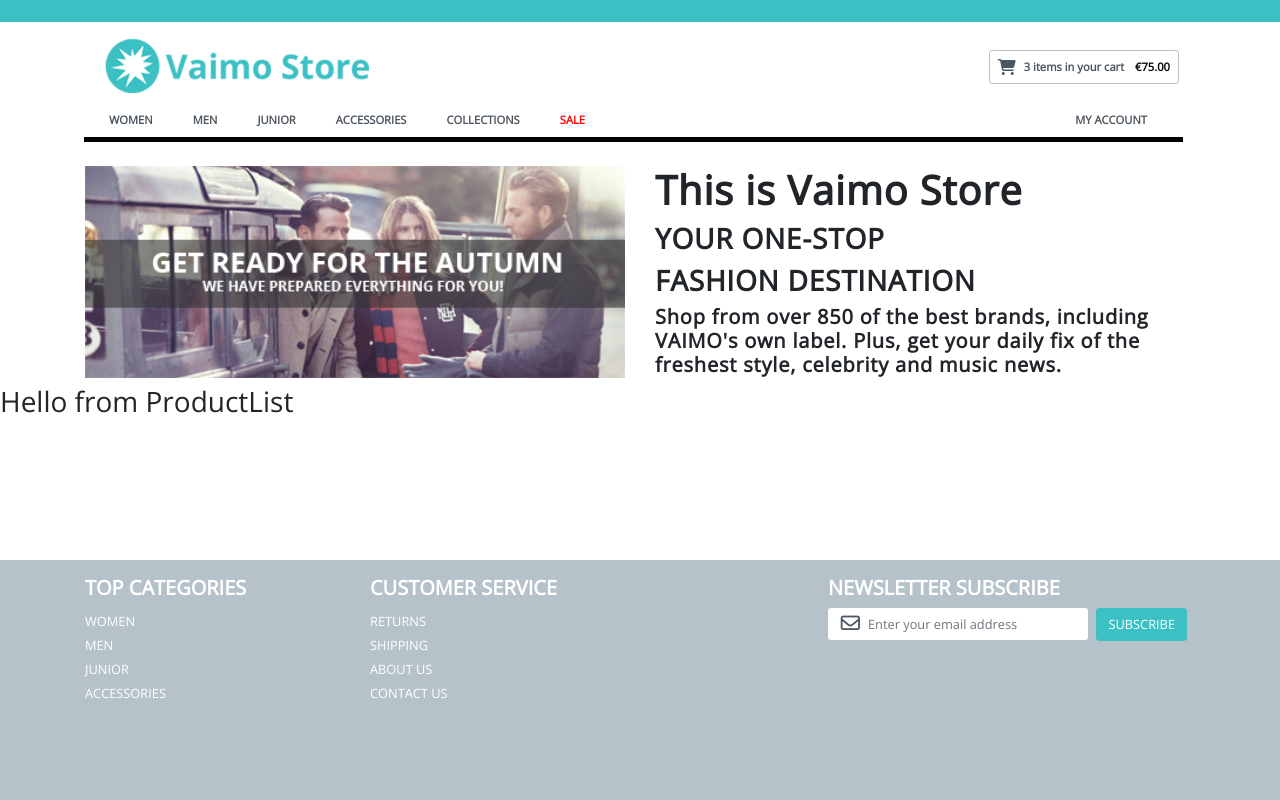
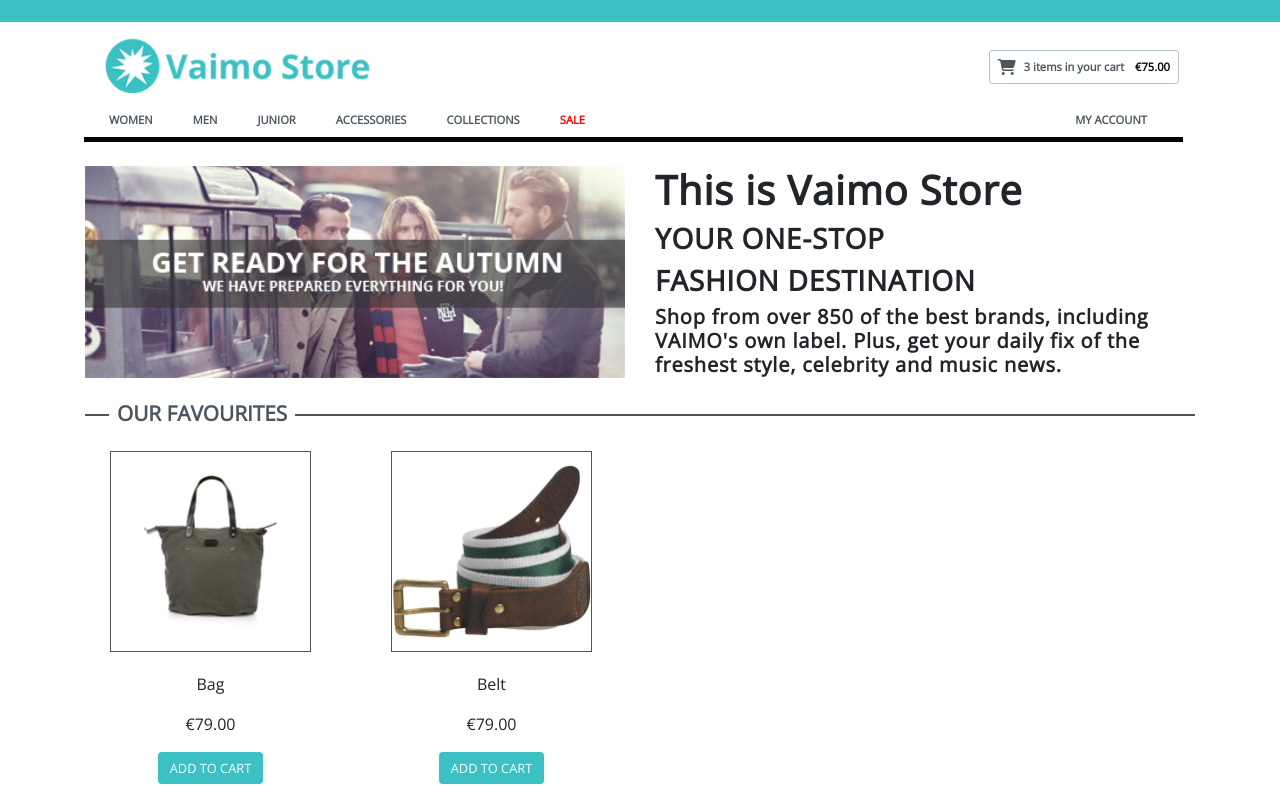
Before and after one commit to sobhanniroula/code-assignment-1, a React (Create React App) app in the folder code-assignment-1/: page / in a window 1280 px wide. Shown: the top 800 px of the page. Built offline with nearby package versions, Linux system fonts and the light colour scheme.

Commit message:
adding bootstrap card

```diff
--- a/code-assignment-1/src/App.css
+++ b/code-assignment-1/src/App.css
@@ -130,6 +130,52 @@
 
 
 /* Product list section  */
+.product-list {
+  margin-top: 1.8rem;
+}
+
+.product-list-top-bar {
+  width: 100%;
+  background-color: var(--iconGray);
+  height: 0.1rem;
+  position: relative;
+}
+
+.our-favourites {
+  background-color: var(--mainWhite);
+  height: 2rem;
+  width: auto;
+  position: absolute;
+  left: 1.5rem;
+  top: -1.2rem;
+  text-transform: uppercase;
+  font-size: 1.3rem;
+  font-weight: 600;
+  color: var(--iconGray);
+  padding: 0.2rem 0.5rem;
+}
+
+
+/* Product section */
+.product {
+  margin: 2.2rem 1rem 1rem 0;
+}
+
+.product .card {
+  border: none;
+}
+
+.product .card img {
+  width: 80%;
+  border: 0.05rem solid var(--iconGray);
+  margin: 0 auto;
+}
+
+.product .card .card-body {
+  text-align: center;
+  width: 100%;
+}
+
 
 
 /* footer section  */
@@ -249,13 +295,11 @@
 /* for big screens  */
 @media all and (min-width: 940px) {
   html{
-    position: relative;
     min-height: 100%;
   }
 
   .footer {
     padding: 1rem 1rem 5rem 1rem;
-    position: absolute;
   }
 
   .footer button {
--- /dev/null
+++ b/code-assignment-1/src/components/Product.js
@@ -0,0 +1,32 @@
+import React, { Component } from 'react'
+
+export default class Product extends Component {
+    render() {
+        return (
+            <div className="product">
+                <div className="row">
+                    <div className="col-lg-3 col-md-4 col-sm-6 col-xs-6">
+                        <div className="card">
+                            <img src="/img/products/bag.jpg" alt="Bag"/>
+                            <div className="card-body">
+                                <p className="card-text">Bag</p>
+                                <p className="card-price">€79.00</p>
+                                <button className="btn btn-subscribe">Add To Cart</button>
+                            </div>
+                        </div>
+                    </div>
+                    <div className="col-lg-3 col-md-4 col-sm-6 col-xs-6">
+                        <div className="card">
+                            <img src="/img/products/belt.jpg" alt="Bag"/>
+                            <div className="card-body">
+                                <p className="card-text">Belt</p>
+                                <p className="card-price">€79.00</p>
+                                <button className="btn btn-subscribe">Add To Cart</button>
+                            </div>
+                        </div>
+                    </div>
+                </div>
+            </div>
+        )
+    }
+}
--- a/code-assignment-1/src/components/ProductList.js
+++ b/code-assignment-1/src/components/ProductList.js
@@ -1,10 +1,18 @@
 import React, { Component } from 'react';
+import Product from './Product';
+
 
 export class ProductList extends Component {
     render() {
         return (
-            <div>
-                <h3>Hello from ProductList</h3>
+            <div className="product-list">
+                <div className="container">
+                    <div className="product-list-top-bar">
+                        <div className="our-favourites">Our Favourites</div>
+                    </div>
+
+                    <Product />
+                </div>
             </div>
         );
     }
```
